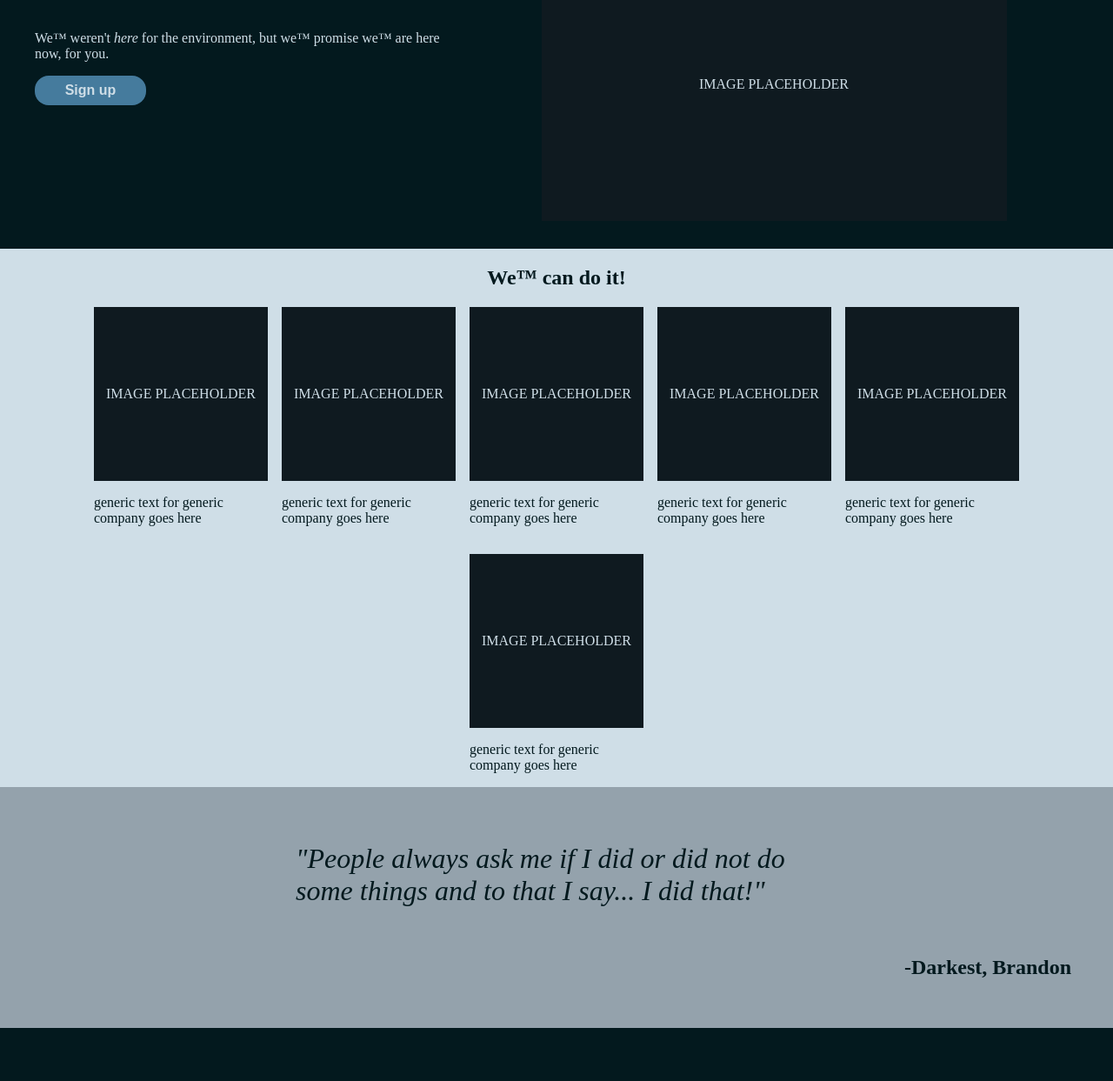
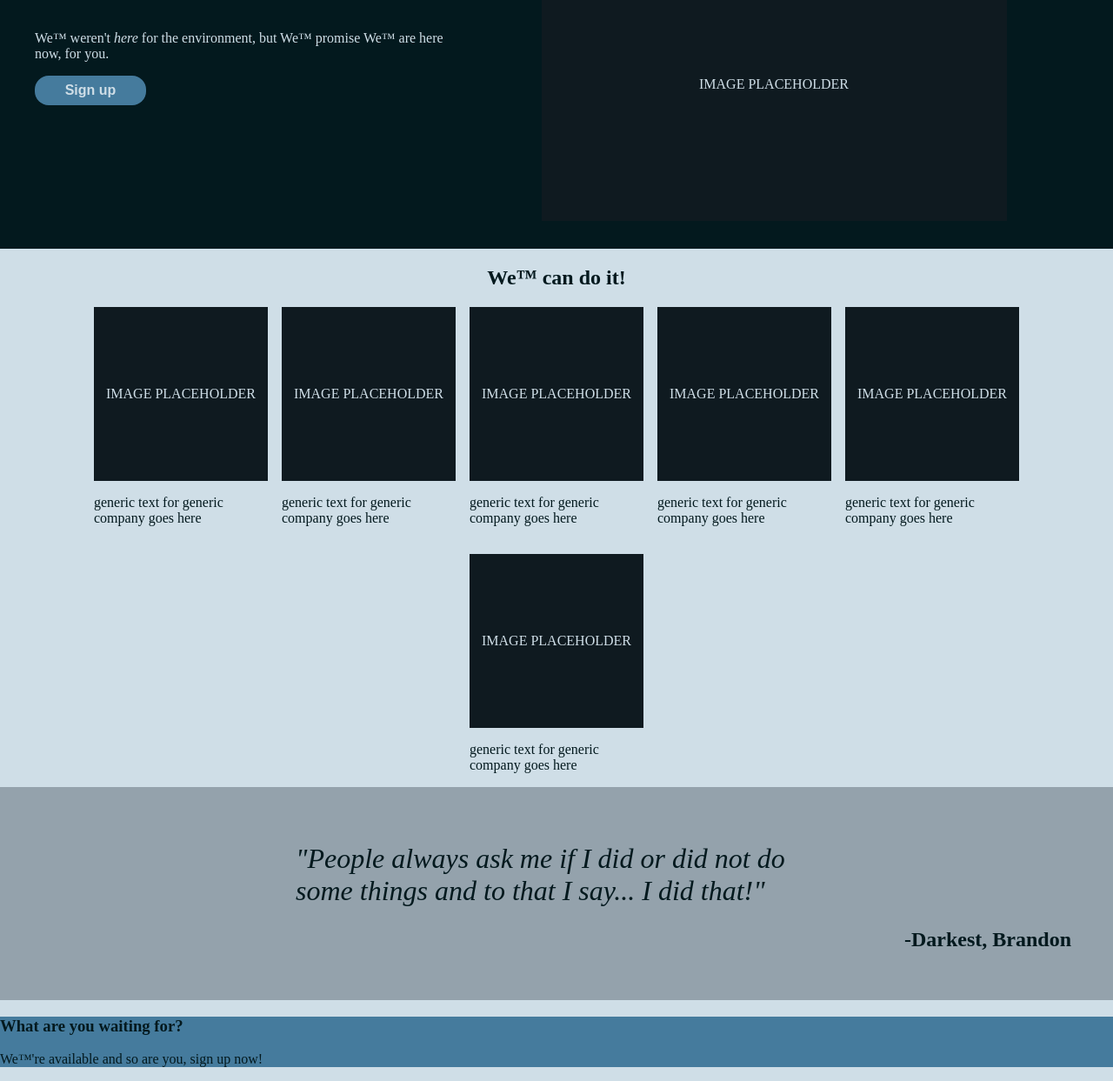
Before and after one commit to 3DMicks/Generic-Landing-Page, a plain HTML site: page index.html in a window 1280 px wide. Shown: the part 120-1363 px from the top of the page at 87% size. Before the commit the page ends 1302 px from the top, so only its background shows below. Drawn offline with Linux system fonts and the light colour scheme.

Commit message:
Add initial reminder section, improve "We"s

```diff
--- a/index.html
+++ b/index.html
@@ -24,7 +24,7 @@
     <div class="intro">
         <div class="intro-left">
             <h1 class="intro-title">Generic Corp.™ is here for you</h1>
-            <p>We™ weren't <em>here</em> for the environment, but we™ promise we™ are here now, for you.</p>
+            <p>We™ weren't <em>here</em> for the environment, but We™ promise We™ are here now, for you.</p>
             <button class="btn">Sign up</button>
         </div>
         <div class="intro-right">
@@ -67,7 +67,14 @@
         <div class="quote-author"><p>-Darkest, Brandon</p></div>
     </div>
 
-    <div class="reminder"> </div>
+    <div class="reminder">
+        <div class="reminder-content">
+            <div class="reminder-text">
+                <h3>What are you waiting for?</h3>
+                <p>We™'re available and so are you, sign up now!</p>
+            </div>
+        </div>
+    </div>
 
     <div class="footer"> </div>
 </body>
--- a/style/style.css
+++ b/style/style.css
@@ -56,6 +56,15 @@ a {
 .quote-author {
     font-size: 24px;
     font-weight: bold;
+}
+
+.reminder {
+    background-color: #CFDEE7;
+    color: #03191E;
+}
+
+.reminder-content {
+    background-color: #457B9D;
 }
 
 /* Display */
@@ -164,6 +173,10 @@ body {
     flex-wrap: wrap;
 }
 
+.quote-text p {
+    margin-bottom: 0px;
+}
+
 .quote-author {
     display: flex;
     width: 1200px;
```
